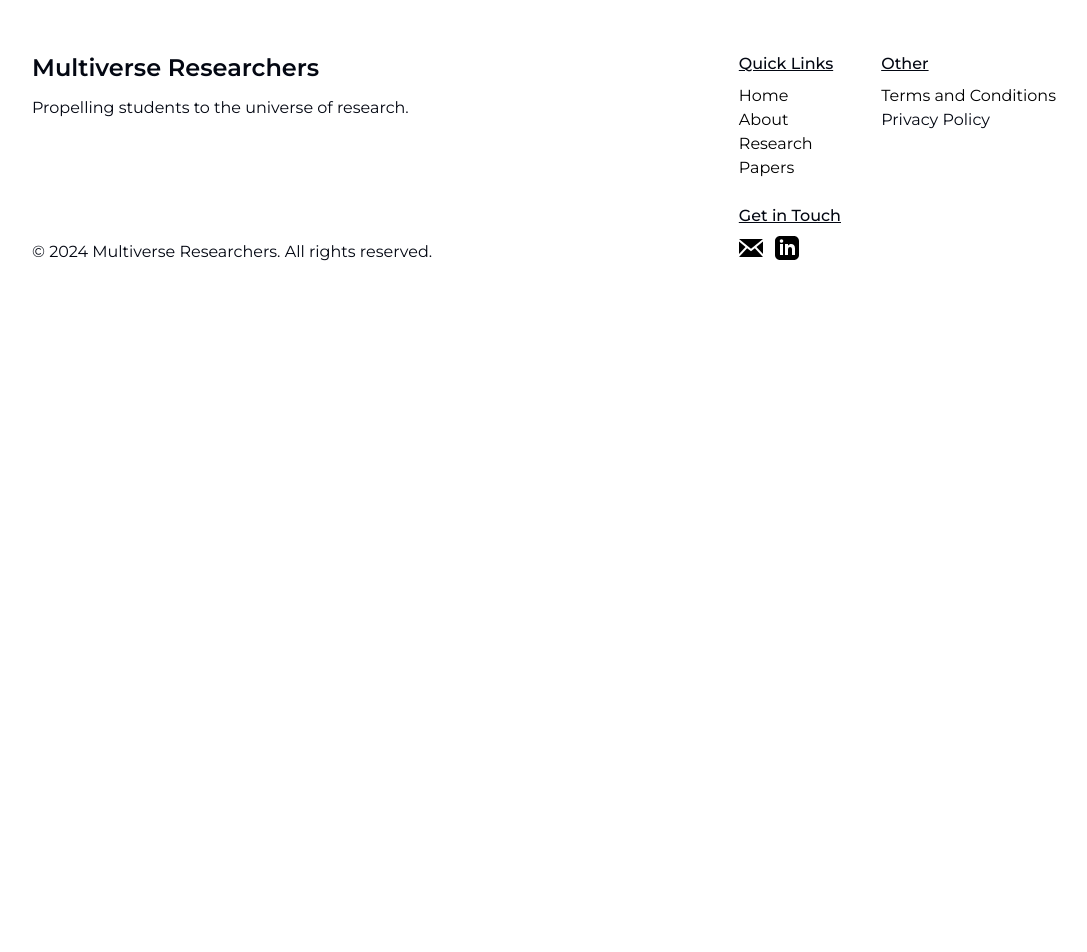
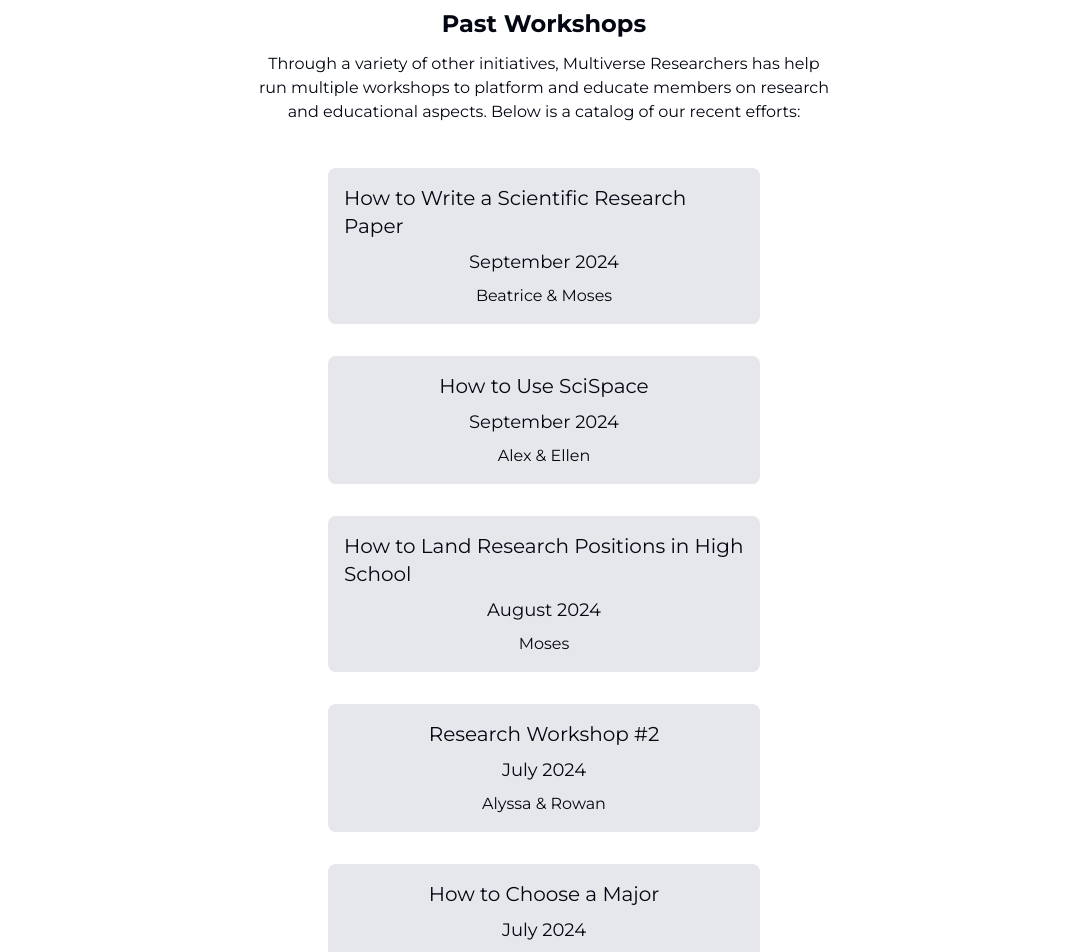
Before and after one commit to multiverseresearchers/multiverse-researchers, a React (Vite) app: page /workshops in a window 1280 px wide. Shown: the part 160-1112 px from the top of the page, without its empty margins (96-1183 px from the left). Before the commit the page ends 800 px from the top, so only its background shows below. Built offline with nearby package versions, Linux system fonts and the light colour scheme.

Commit message:
added workshops page

```diff
--- a/src/components/programs/Workshops.tsx
+++ b/src/components/programs/Workshops.tsx
@@ -1,7 +1,52 @@
+import React from 'react';
+import ReactGoogleSlides from "react-google-slides";
+
 const Workshops = () => {
   return (
-    <div>Workshops</div>
-  )
+    <div className="p-8 md:w-1/2 m-auto">
+      <p className="font-bold text-2xl pt-8 text-center">Past Workshops</p>
+      <p className="md:m-auto py-3 text-center">
+        Through a variety of other initiatives, Multiverse Researchers has help run multiple workshops to platform and educate members on research and educational aspects.
+        Below is a catalog of our recent efforts:
+      </p>
+
+      <div className="flex grid grid-cols-1 pt-8 gap-8 justify-center">
+
+      <WorkshopBlock name="How to Write a Scientific Research Paper" author="Beatrice & Moses" date="September 2024"
+          link="https://docs.google.com/presentation/d/1zdIqc7qASUQ43D9pjppQlCiPuIORSaFFbw5I8YUqVEw/edit#slide=id.g2ed7c8d067c_0_0" />
+
+      <WorkshopBlock name="How to Use SciSpace" author="Alex & Ellen" date="September 2024"
+          link="https://docs.google.com/presentation/d/12o8M5EzaCNmhnGwQCvK851gOdbN2aPuEsgKlIuPBoeg/edit?usp=sharing" />
+
+      <WorkshopBlock name="How to Land Research Positions in High School" author="Moses" date="August 2024"
+          link="https://docs.google.com/presentation/d/1sgarCuAE9E3nFsDNuswRQCnJ70JHHsTBfx1lwTf6d1k/edit?usp=sharing" />
+
+      <WorkshopBlock name="Research Workshop #2" author="Alyssa & Rowan" date="July 2024"
+          link="https://www.canva.com/design/DAGLUZXU2gI/ufGOKqb-OgF-09JvmmNS2w/edit?utm_content=DAGLUZXU2gI&utm_campaign=designshare&utm_medium=link2&utm_source=sharebutton" />
+
+      <WorkshopBlock name="How to Choose a Major" author="Mili" date="July 2024"
+          link="https://docs.google.com/presentation/d/1nAY0Wk3OSHh_YCDesL3WJD_Olv-vhgxZ8gffzt0-hM0/edit?usp=sharing" />
+
+        <WorkshopBlock name="How to Choose a Research Question" author="Shashe" date="June 2024"
+          link="https://docs.google.com/presentation/d/1EAH5RjD7kfkZ92OIRRSnavSPA3iu8InT9mxfL3La6VI/edit?usp=sharing" />
+
+      </div>
+    </div>
+  );
 }
 
-export default Workshops
+const WorkshopBlock = (props) => {
+  return (
+    <a target="_blank" href={props.link}>
+      <div className="p-4 flex flex-col items-center w-1/2 md:w-3/4 h-full m-auto hover:font-bold hover:border-b-4 hover:border-pink-300 hover:bg-gray-300 bg-gray-200 rounded-lg transition-all duration-300">
+        <h1 className="text-xl text-left">
+          {props.name}
+        </h1>
+        <p className="text-lg m-2">{props.date}</p>
+        <p className="font-normal text-md">{props.author}</p>
+      </div>
+    </a>
+  );
+}
+
+export default Workshops;
```
Also changed, not shown: 1 other file (tests, documents, lock files or other folders).
